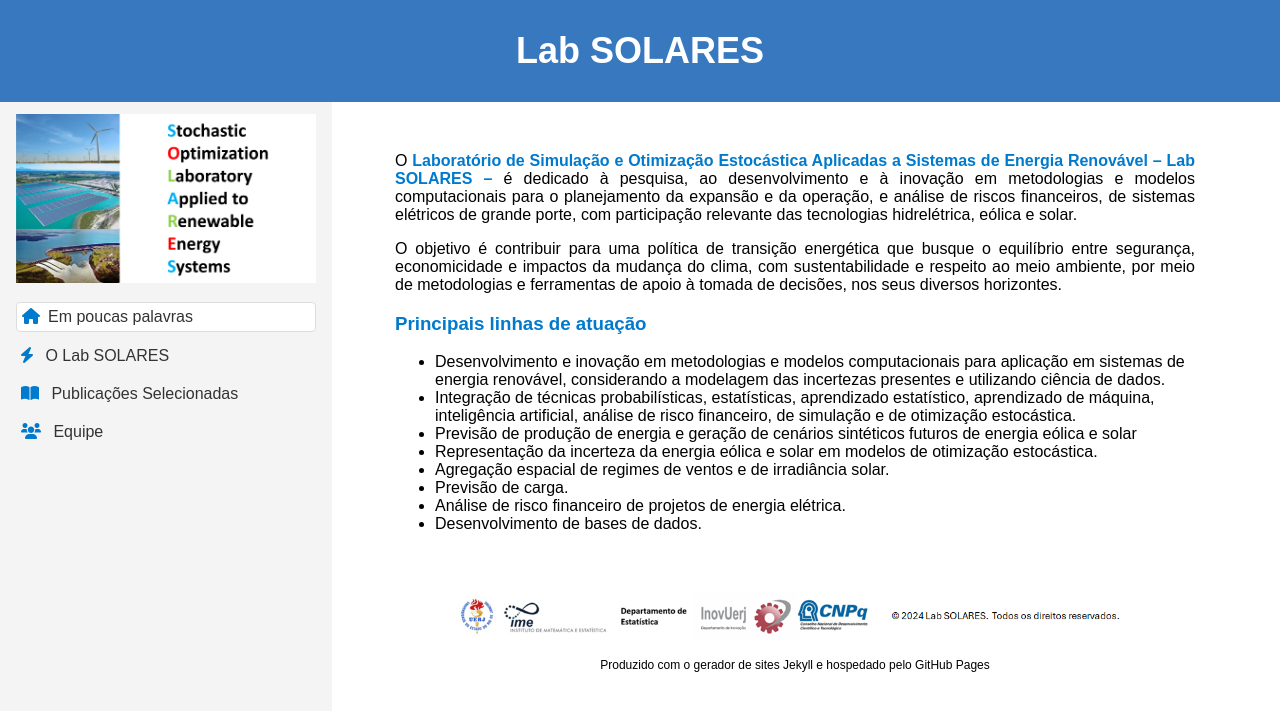
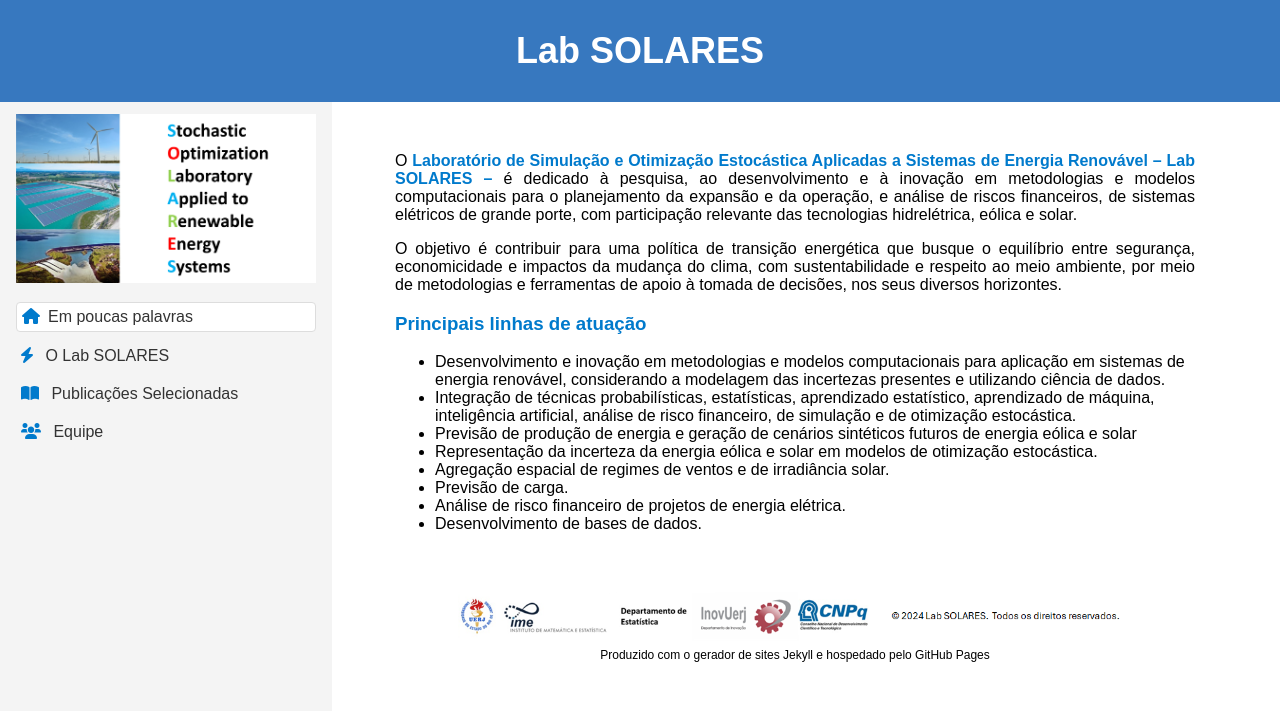
Before and after one commit to LabSolares-UERJ/main, a Jekyll site: the page built from index.html, in a window 1280 px wide. Shown: the top 711 px of the page. Built offline with Jekyll 4.4.1, drawn with Linux system fonts in a browser that asks for light colours.

Commit message:
Update default.html

```diff
--- a/_layouts/default.html
+++ b/_layouts/default.html
@@ -25,7 +25,7 @@
         <main>
             {{ content }}
             <div>
-                <img src="/main/assets/files/imageFooter.png" alt="SOLARES Footer Logo" style="width:75%; height:auto; margin-bottom:15px;">
+                <img src="/main/assets/files/imageFooter.png" alt="SOLARES Footer Logo" style="width:75%; height:auto; margin-bottom:5px;">
             </div>
             <div style="text-align: center; font-size: 75%; margin-top: 5px;">
                 Produzido com o gerador de sites Jekyll e hospedado pelo GitHub Pages
```
